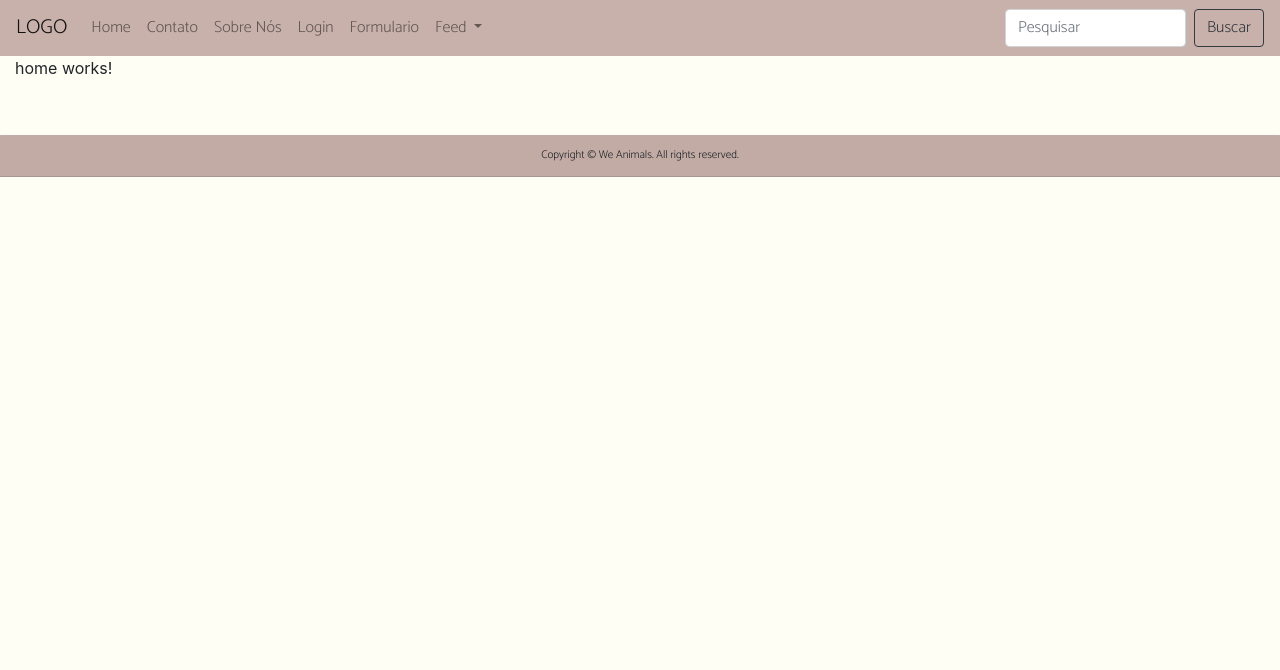
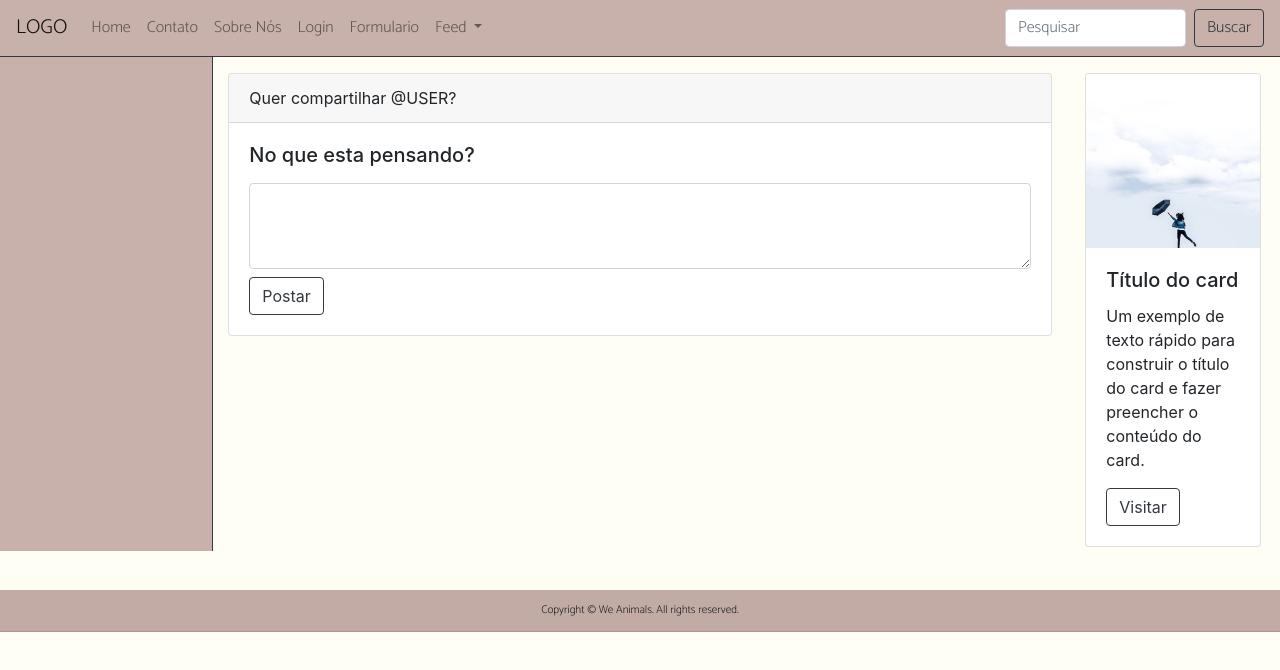
Before and after one commit to PedroDRMenezes/AngularPi, an Angular app: page /Home in a window 1280 px wide. Shown: the top 670 px of the page. Built offline with nearby package versions, Linux system fonts and the light colour scheme.

Commit message:
20/12/19 - Home/Front

```diff
--- a/src/app/Variavel/home/home.component.css
+++ b/src/app/Variavel/home/home.component.css
@@ -0,0 +1,19 @@
+.P0{
+    padding: 0%;
+}
+.anuncio{
+    margin: 2%;
+}
+
+.bkb{
+    background-color:  #c8b1aa;
+}
+
+.Imagem{
+    border-radius: 65%;
+    width: 75%;
+}
+
+.size{
+    width: 50%;
+}
--- a/src/app/Variavel/home/home.component.html
+++ b/src/app/Variavel/home/home.component.html
@@ -1 +1,96 @@
-<p>home works!</p>
+<div class="row">
+    <!-- Fixo Esquerdo -->
+    <div class="col-md-2 bkb border-right border-buttom border-dark">
+
+    </div>
+
+    <!-- Pagina -->
+    <div class="col-md-8">
+        <!--Imput do user-->
+        <div class="card mt-3">
+            <div class="card-header">
+                Quer compartilhar @USER?
+            </div>
+            <div class="card-body">
+                <h5 class="card-title">No que esta pensando?</h5>
+                <textarea class="form-control mt-3" id="exampleFormControlTextarea1" rows="3"></textarea>
+                <a [routerLink]="'#'" class="btn btn-outline-dark mt-2">Postar</a>
+            </div>
+        </div>
+
+        <!--Conteudo-->
+        <div *ngFor="let item of posts">
+            <div class="card mt-3">
+                <div class="card-header">
+                    <div class="row">
+                        <div class="col-md-1 P0">
+                            <img class="Imagem border-dark border" src="{{item.texto}}">
+                        </div>
+                        <div class="col-md-10 ">
+                            <h3>@user - {{item.idPostagem}}</h3>
+                        </div>
+                        <div class="col-md-1">
+                            <div class="btn-group">
+                                <button class="btn btn-secondary btn-sm dropdown-toggle" type="button"
+                                    data-toggle="dropdown" aria-haspopup="true" aria-expanded="false">
+                                </button>
+                                <div class="dropdown-menu size">
+                                    <p>bla</p>
+                                    <p>ble</p>
+                                    <p>bli</p>
+                                    <p>blo</p>
+                                    <p>blu</p>
+                                </div>
+                            </div>
+                        </div>
+                    </div>
+                </div>
+
+                <div class="card-body">
+                    <div class="row">
+                        <h5 class="card-title">{{item.titulo}}</h5>
+                        <p class="card-text">{{item.texto}}</p>
+                    </div>
+                    <!--Coments-->
+                    <div class="row">
+                        <p>
+                            <a class="btn btn-primary" data-toggle="collapse" href="#collapseExample" role="button"
+                                aria-expanded="false" aria-controls="collapseExample">
+                                Link com href
+                            </a>
+                            <button class="btn btn-primary" type="button" data-toggle="collapse"
+                                data-target="#collapseExample" aria-expanded="false" aria-controls="collapseExample">
+                                Botão com data-target
+                            </button>
+                        </p>
+                        <div class="collapse" id="collapseExample">
+                            <div class="card card-body">
+                                Anim pariatur cliche reprehenderit, enim eiusmod high life accusamus terry richardson ad
+                                squid.
+                                Nihil anim keffiyeh helvetica, craft beer labore wes anderson cred nesciunt sapiente ea
+                                proident.
+                            </div>
+                        </div>
+                    </div>
+
+                </div>
+
+            </div>
+        </div>
+
+    </div>
+
+
+    <!-- Fixo Direito -->
+    <div class="col-md-2">
+        <div class="card anuncio mt-3">
+            <img class="card-img-top" src="../../../assets/imagens/square.jpg" alt="Imagem de capa do card">
+            <div class="card-body">
+                <h5 class="card-title">Título do card</h5>
+                <p class="card-text">Um exemplo de texto rápido para construir o título do card e fazer preencher o
+                    conteúdo do card.</p>
+                <a [routerLink]="'#'" class="btn btn-outline-dark">Visitar</a>
+            </div>
+        </div>
+    </div>
+</div>
--- a/src/app/fixo/nav-bar/nav-bar.component.html
+++ b/src/app/fixo/nav-bar/nav-bar.component.html
@@ -1,5 +1,5 @@
 <!-- Menu do site -->
-<nav class="navbar estilo navbar-expand-lg navbar-light">
+<nav class="navbar estilo navbar-expand-lg navbar-light border-bottom border-dark">
     <!-- Nosso logo -->
     <a class="navbar-brand" href="#">LOGO</a>
     <button class="navbar-toggler" type="button" data-toggle="collapse" data-target="#navbarSupportedContent"
--- a/src/styles.css
+++ b/src/styles.css
@@ -2,8 +2,12 @@ body{
     background-color: #fefef4;
 }
 
-/* Classe que centraliza qualquer conteúdo */
+/* Classe que centraliza qualquer Div */
 .center{
     display: flex;
     justify-content: center;
 }
+/* Classe que centraliza qualquer Texto */
+.CT{
+    text-align: center;
+}
```
Also changed, not shown: src/app/fixo/nav-bar/nav-bar.component.css (line endings or trailing spaces).
